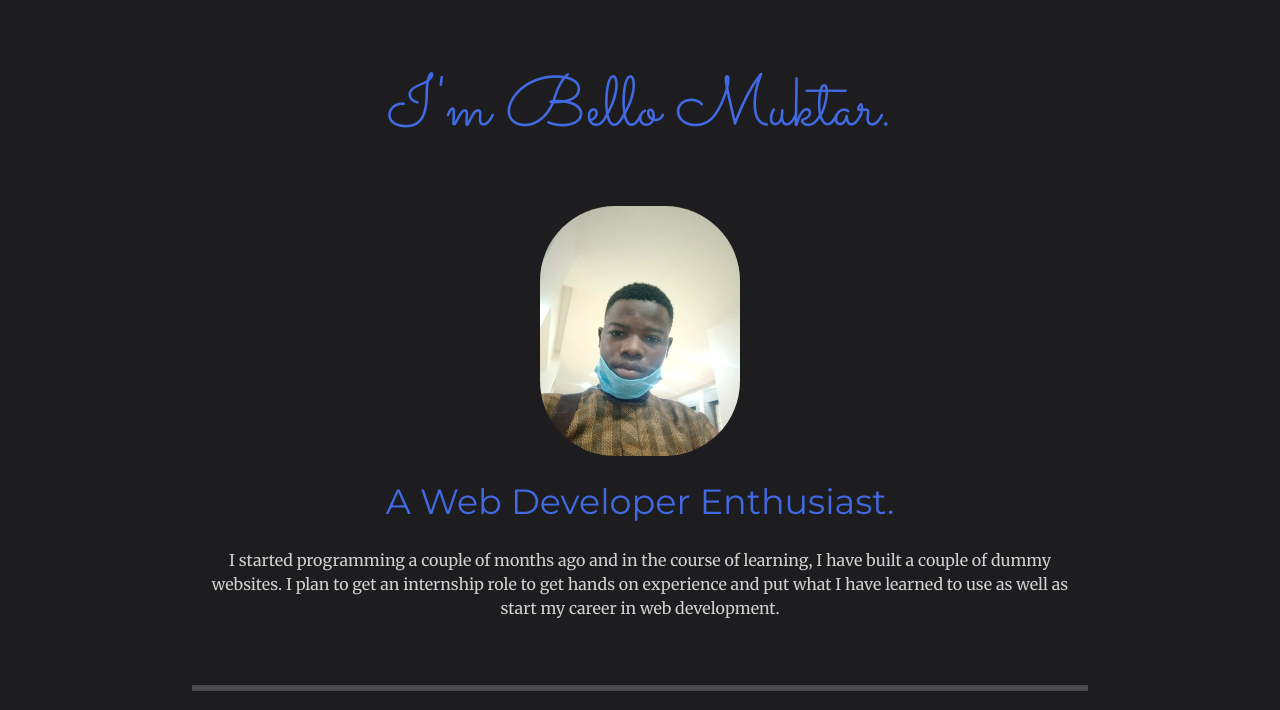
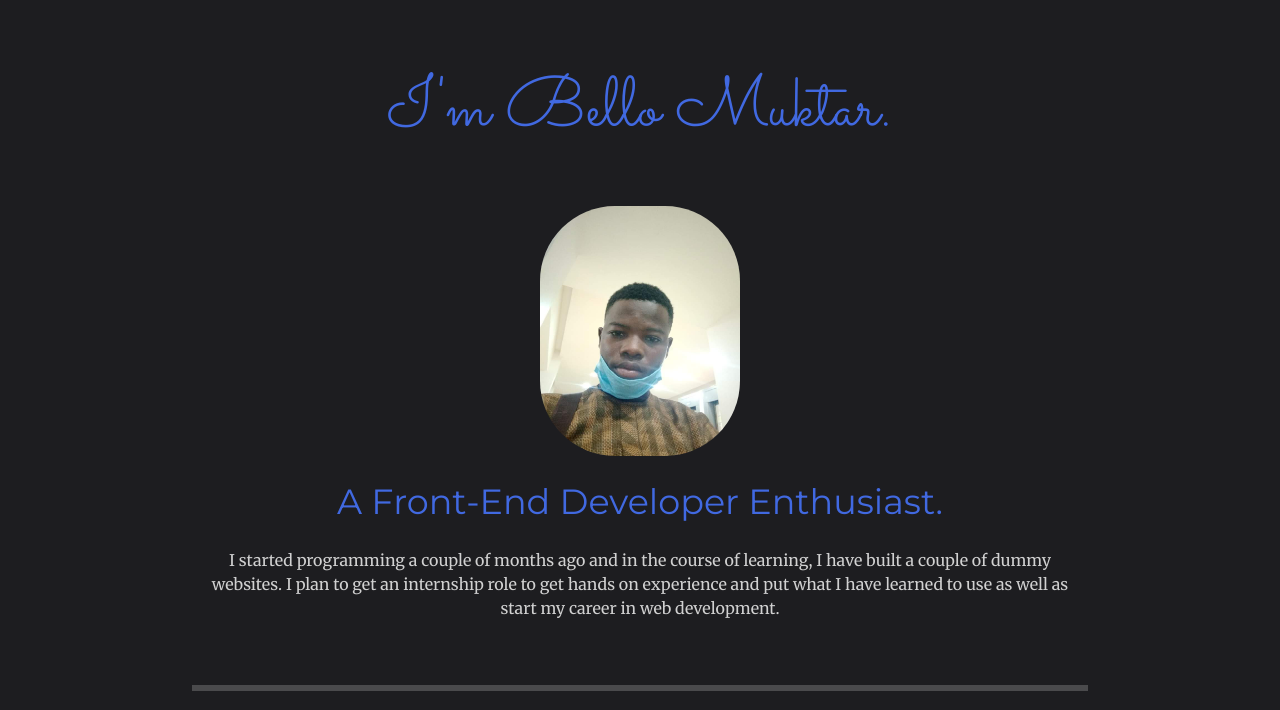
Before and after one commit to mkbello/mk, a website: page index.html in a window 1280 px wide. Shown: the part 90-800 px from the top of the page. Drawn offline with nearby package versions, Linux system fonts and the light colour scheme.

Commit message:
Update index.html

```diff
--- a/index.html
+++ b/index.html
@@ -38,7 +38,7 @@
 <h1>I'm Bello Muktar.</h1>
       <img class="profile-img" src="images\pic.jpg" alt="MK" width="200" height="250">
 
-      <h2 class="h">A Web Developer Enthusiast.</h2>
+      <h2 class="h">A Front-End Developer Enthusiast.</h2>
 
   <p class="about"> I started programming a couple of months ago and in the course of learning, I have built a couple of dummy websites. I plan to get an internship role to get hands on experience and put what I have learned to use as well as start my career in web development.</p>
 
```
